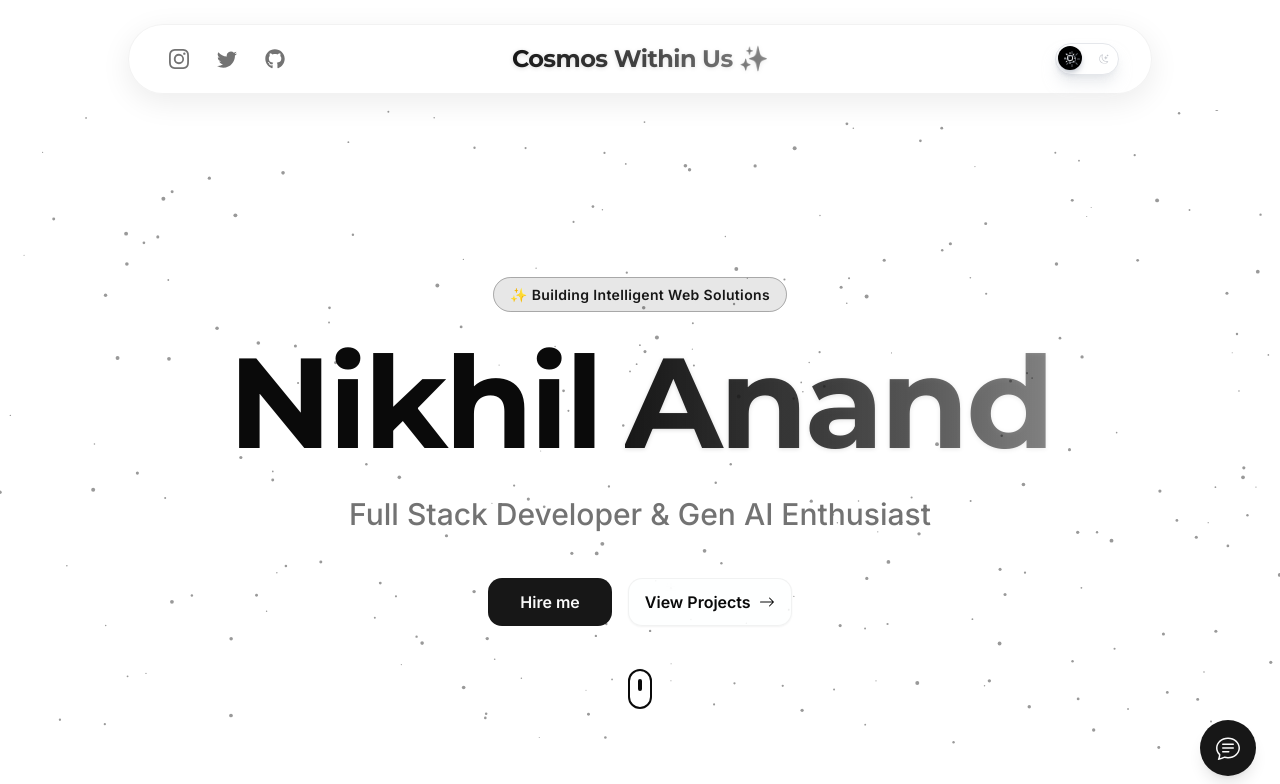
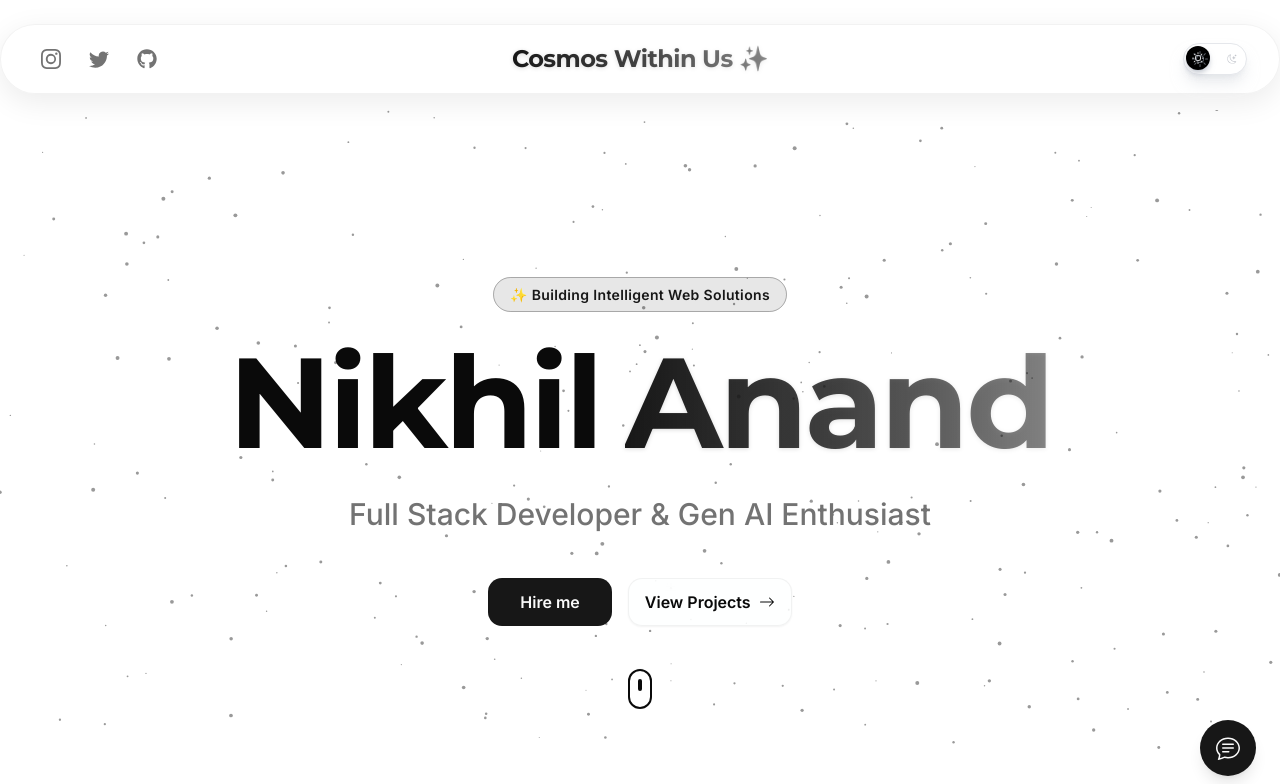
Before and after one commit to niks-nikhil-anand/portfolio_2025, a Next.js app: page / in a window 1280 px wide. Shown: the top 784 px of the page. Built offline with nearby package versions, Linux system fonts and the light colour scheme.

Commit message:
feat: animate and extensively restyle the Skills and Contact section with Framer Motion, and adjust the Navbar's container width.

```diff
--- a/src/components/shared/Navbar.tsx
+++ b/src/components/shared/Navbar.tsx
@@ -40,7 +40,7 @@ const Navbar: React.FC = () => {
   }
 
   // Dynamic navbar classes with proper background colors
-  const navbarClasses: string = `relative w-[92%] max-w-5xl mx-auto mt-4 sm:mt-6 mb-4 px-5 sm:px-8 py-3 sm:py-4 transition-all duration-500 z-50 rounded-2xl sm:rounded-full border backdrop-blur-xl ${isDarkMode
+  const navbarClasses: string = `relative container mx-auto mt-4 sm:mt-6 mb-4 px-5 sm:px-8 py-3 sm:py-4 transition-all duration-500 z-50 rounded-2xl sm:rounded-full border backdrop-blur-xl ${isDarkMode
     ? "bg-black/40 border-white/10 shadow-[0_8px_30px_rgb(0,0,0,0.5)]"
     : "bg-white/60 border-black/5 shadow-[0_8px_30px_rgb(0,0,0,0.08)]"
     }`;
```
